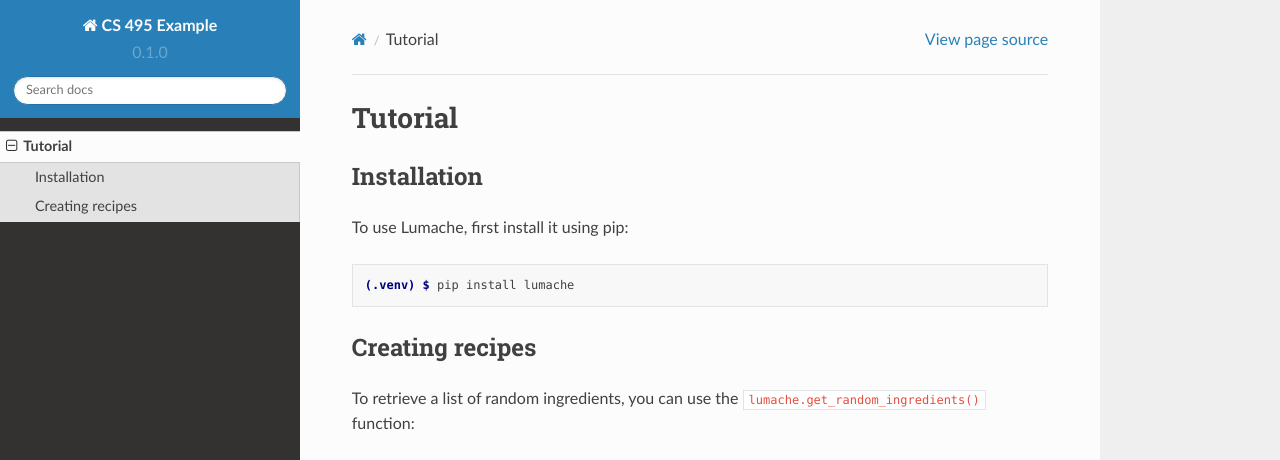
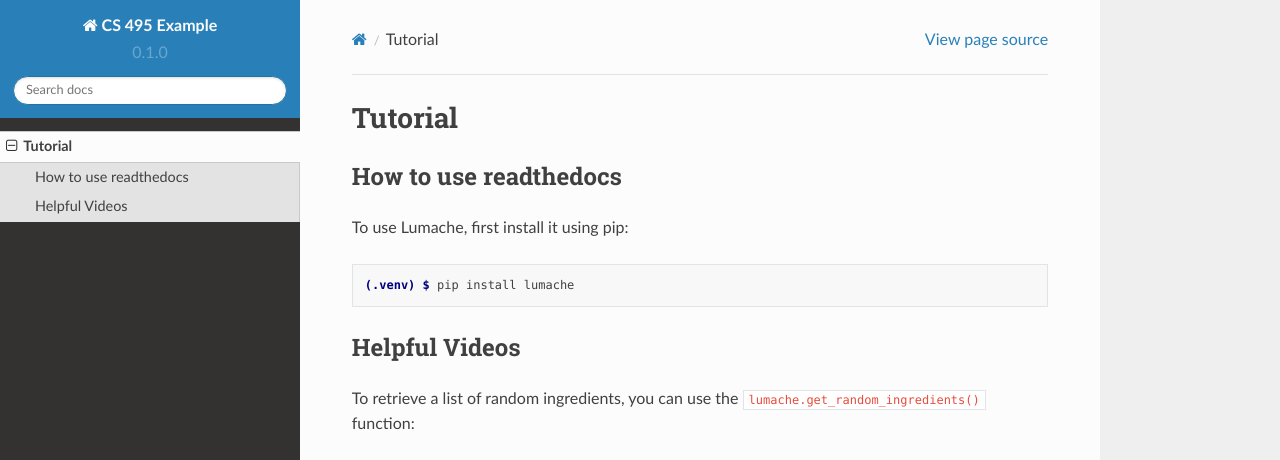
Before and after one commit to brisaacjohnson/cs495Example, a Sphinx documentation site: the page built from docs/source/tutorial.rst, in a window 1280 px wide and 1095 px high. Shown: the top 460 px of the window. Built offline with Sphinx 7.4.7 and the Read the Docs theme 2.0.0, drawn with Linux system fonts in a browser that asks for light colours; grey boxes are pictures that could not be loaded.

Commit message:
Update tutorial.rst

```diff
--- a/docs/source/tutorial.rst
+++ b/docs/source/tutorial.rst
@@ -3,7 +3,7 @@ Tutorial
 
 .. _installation:
 
-Installation
+How to use readthedocs
 ------------
 
 To use Lumache, first install it using pip:
@@ -12,7 +12,7 @@ To use Lumache, first install it using pip:
 
    (.venv) $ pip install lumache
 
-Creating recipes
+Helpful Videos
 ----------------
 
 To retrieve a list of random ingredients,
```
